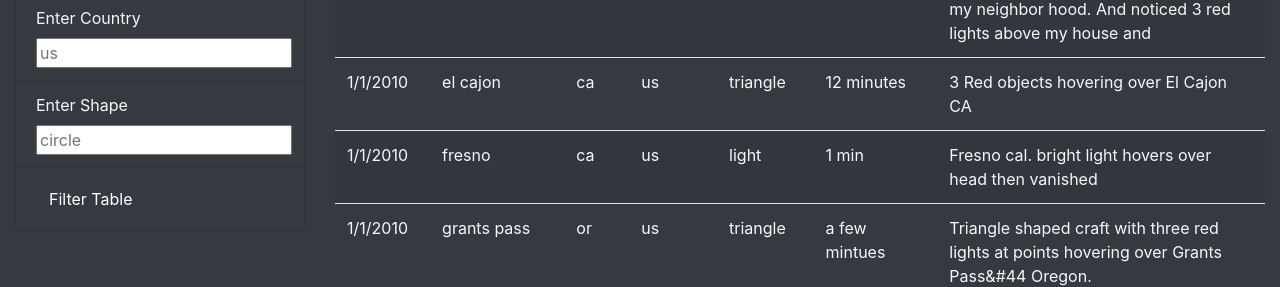
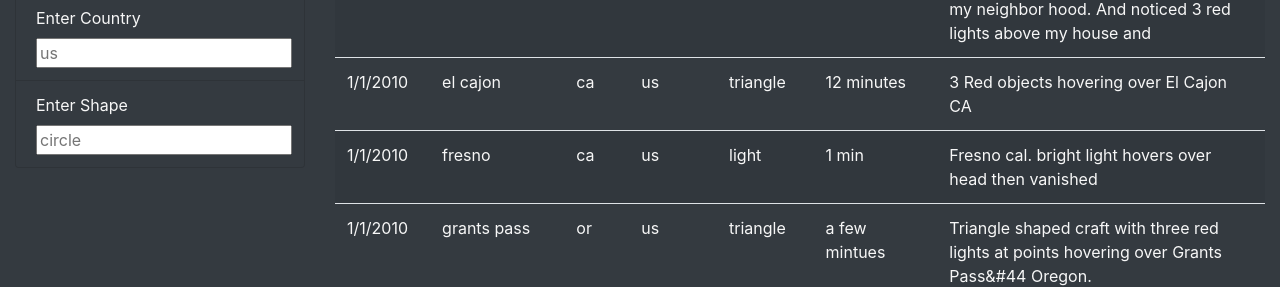
Before and after one commit to susiexia/UFOs, a plain HTML site: page index.html in a window 1280 px wide. Shown: the part 1012-1299 px from the top of the page. Drawn offline with nearby package versions, Linux system fonts and the light colour scheme.

Commit message:
update html file

```diff
--- a/index.html
+++ b/index.html
@@ -74,10 +74,6 @@
                                 <label for="shape">Enter Shape</label>
                                 <input type="text" placeholder="circle" id="shape">
                             </li>
-                            <!--filter button-->
-                            <li class="list-group-item bg-dark">
-                                <button id ="filter-btn" type="button" class="btn btn-dark">Filter Table</button>
-                            </li>
 
                         </ul>
                     </form>
@@ -97,7 +93,7 @@
                                 <th>Comments</th>
                             </tr>
                         </thead>
-                        <!--<tr> and cells<td> will filled by JS script-->
+                        <!--<tr> and cells<td> will filled by JS script with d3 library-->
                         <tbody></tbody>
                     </table>
                 </div>
```
